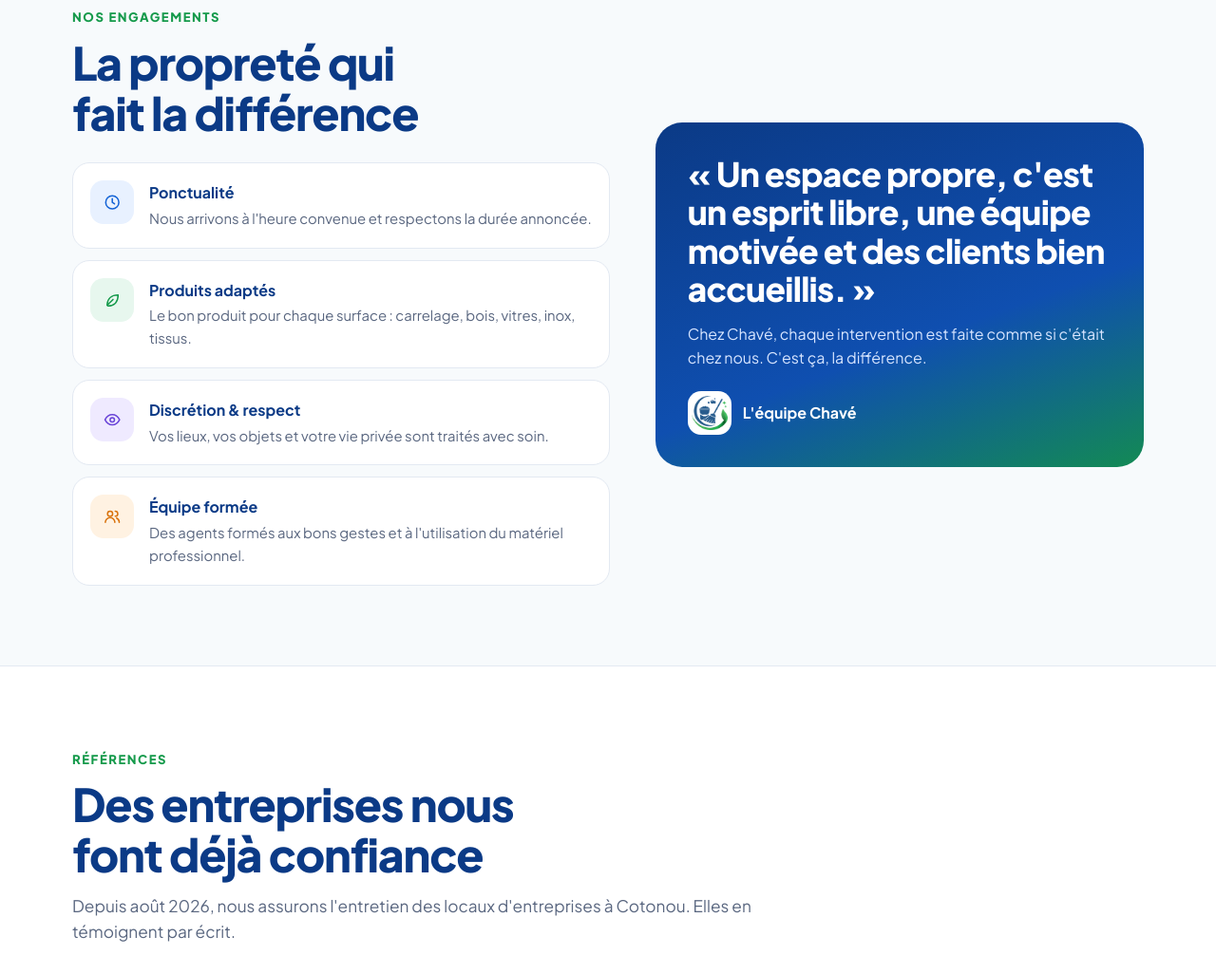
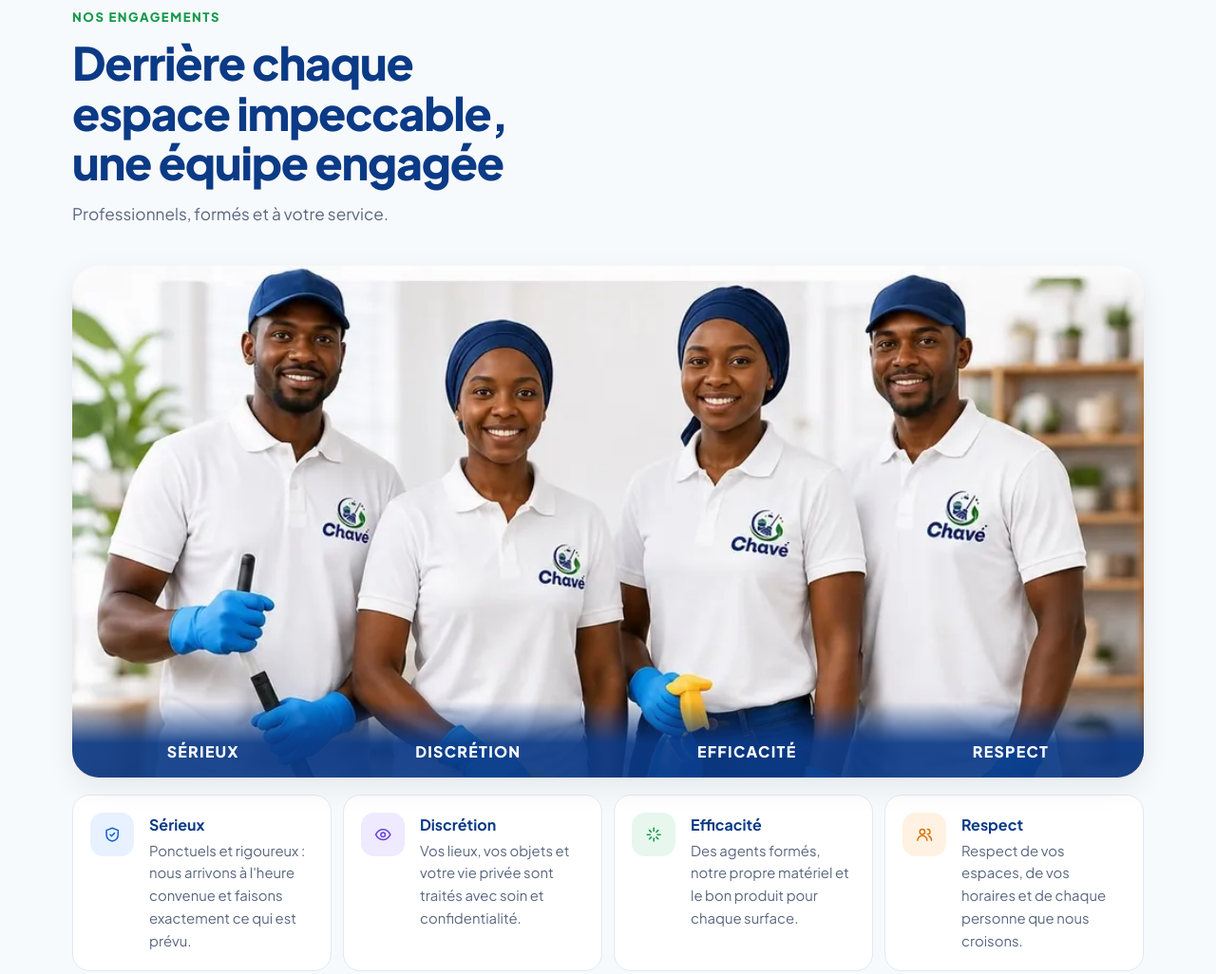
Before and after one commit to chave-benin/chave-benin.github.io, a plain HTML site: page index.html in a window 1280 px wide. Shown: the part 7580-8606 px from the top of the page at 95% size. Drawn offline with Linux system fonts and the light colour scheme.

Commit message:
Engagements : photo de l'équipe et valeurs (sérieux, discrétion, efficacité, respect)
Co-Authored-By: Claude Opus 5.5 <noreply@anthropic.com>
Claude-Session: https://claude.ai/code/session_0178vCykZdxREkdJyU8Uni2g

```diff
--- a/index.html
+++ b/index.html
@@ -414,6 +414,12 @@ footer .legal{display:flex;gap:16px}
 .fsoc{display:flex;gap:10px;margin-top:14px}
 .fsoc a{width:40px;height:40px;border-radius:12px;background:rgba(255,255,255,.1);display:grid;place-items:center;color:#fff}
 .fsoc a:hover{background:rgba(255,255,255,.2)}
+/* team */
+.team{margin:0 0 18px;border-radius:28px;overflow:hidden;position:relative;box-shadow:var(--shadow);background:#eef3f8}
+.team img{display:block;width:100%;height:auto;aspect-ratio:1000/478;object-fit:cover}
+@media (max-width:600px){.team figcaption{display:none!important}}
+.team figcaption{position:absolute;left:0;right:0;bottom:0;display:flex;justify-content:space-around;flex-wrap:wrap;gap:6px 14px;padding:40px 14px 14px;background:linear-gradient(transparent,rgba(11,58,134,.92) 55%);color:#fff;font-weight:800;font-size:clamp(.78rem,2vw,1rem);letter-spacing:.08em;text-transform:uppercase}
+.vals{grid-template-columns:repeat(auto-fill,minmax(min(100%,250px),1fr))}
 /* chat widget */
 .cbtn{position:fixed;right:16px;bottom:calc(88px + env(safe-area-inset-bottom,0px));z-index:55;width:60px;height:60px;border-radius:50%;border:0;cursor:pointer;background:linear-gradient(140deg,var(--navy),var(--blue));color:#fff;display:grid;place-items:center;box-shadow:0 12px 28px rgba(11,58,134,.4);transition:transform .2s}
 .cbtn:hover{transform:scale(1.06)}
@@ -776,23 +782,18 @@ footer .legal{display:flex;gap:16px}
 </section>
 
 <section>
-  <div class="w prom">
-    <div>
-      <div class="sh rv" style="margin-bottom:26px">
-        <span class="kick">Nos engagements</span>
-        <h2>La propreté qui fait la différence</h2>
-      </div>
-      <div class="pl">
-        <div class="pi rv"><span class="ic c-b"><svg class="i"><use href="#clock"/></svg></span><div><b>Ponctualité</b><p>Nous arrivons à l'heure convenue et respectons la durée annoncée.</p></div></div>
-        <div class="pi rv"><span class="ic c-g"><svg class="i"><use href="#leaf"/></svg></span><div><b>Produits adaptés</b><p>Le bon produit pour chaque surface : carrelage, bois, vitres, inox, tissus.</p></div></div>
-        <div class="pi rv"><span class="ic c-v"><svg class="i"><use href="#eye"/></svg></span><div><b>Discrétion &amp; respect</b><p>Vos lieux, vos objets et votre vie privée sont traités avec soin.</p></div></div>
-        <div class="pi rv"><span class="ic c-o"><svg class="i"><use href="#users"/></svg></span><div><b>Équipe formée</b><p>Des agents formés aux bons gestes et à l'utilisation du matériel professionnel.</p></div></div>
-      </div>
+  <div class="w">
+    <div class="sh rv">
+      <span class="kick">Nos engagements</span>
+      <h2>Derrière chaque espace impeccable, une équipe engagée</h2>
+      <p>Professionnels, formés et à votre service.</p>
     </div>
-    <div class="quote rv">
-      <div class="big">« Un espace propre, c'est un esprit libre, une équipe motivée et des clients bien accueillis. »</div>
-      <p>Chez Chavé, chaque intervention est faite comme si c'était chez nous. C'est ça, la différence.</p>
-      <div class="sig"><img src="img/logo-mark.webp" alt="" width="46" height="46" loading="lazy"><span>L'équipe Chavé</span></div>
+    <figure class="team rv"><img src="img/equipe-chave.webp" alt="L'équipe Chavé en tenue, gants bleus et produits en main" width="1000" height="478" loading="lazy"><figcaption><span>Sérieux</span><span>Discrétion</span><span>Efficacité</span><span>Respect</span></figcaption></figure>
+    <div class="pl vals">
+      <div class="pi rv"><span class="ic c-b"><svg class="i"><use href="#shield"/></svg></span><div><b>Sérieux</b><p>Ponctuels et rigoureux : nous arrivons à l'heure convenue et faisons exactement ce qui est prévu.</p></div></div>
+      <div class="pi rv"><span class="ic c-v"><svg class="i"><use href="#eye"/></svg></span><div><b>Discrétion</b><p>Vos lieux, vos objets et votre vie privée sont traités avec soin et confidentialité.</p></div></div>
+      <div class="pi rv"><span class="ic c-g"><svg class="i"><use href="#spark"/></svg></span><div><b>Efficacité</b><p>Des agents formés, notre propre matériel et le bon produit pour chaque surface.</p></div></div>
+      <div class="pi rv"><span class="ic c-o"><svg class="i"><use href="#users"/></svg></span><div><b>Respect</b><p>Respect de vos espaces, de vos horaires et de chaque personne que nous croisons.</p></div></div>
     </div>
   </div>
 </section>
--- a/sw.js
+++ b/sw.js
@@ -1,5 +1,5 @@
 /* Chavé – cache hors connexion. Changer VERSION à chaque mise à jour importante. */
-var VERSION="chave-v5";
+var VERSION="chave-v6";
 var CORE=["./","index.html","en.js","favicon.png","img/logo-mark.webp","img/logo-mot.webp","img/agent-chave.webp","fonts/jakarta-latin.woff2","fonts/jakarta-latin-ext.woff2","icons/icon-192.png","mentions-legales.html","confidentialite.html"];
 self.addEventListener("install",function(e){e.waitUntil(caches.open(VERSION).then(function(c){return c.addAll(CORE)}).then(function(){return self.skipWaiting()}))});
 self.addEventListener("activate",function(e){e.waitUntil(caches.keys().then(function(ks){return Promise.all(ks.filter(function(k){return k!==VERSION}).map(function(k){return caches.delete(k)}))}).then(function(){return self.clients.claim()}))});
```
Also changed, not shown: en.js (+12 -1 lines), img/equipe-chave.webp (added).
